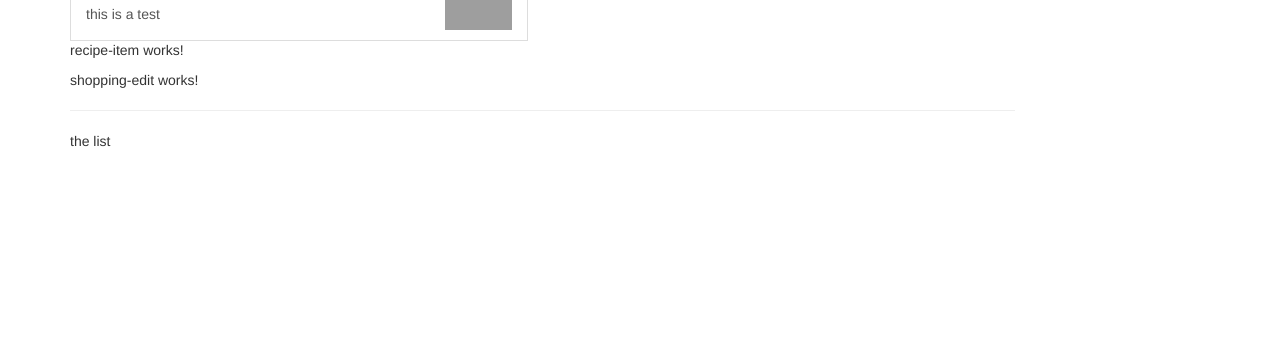
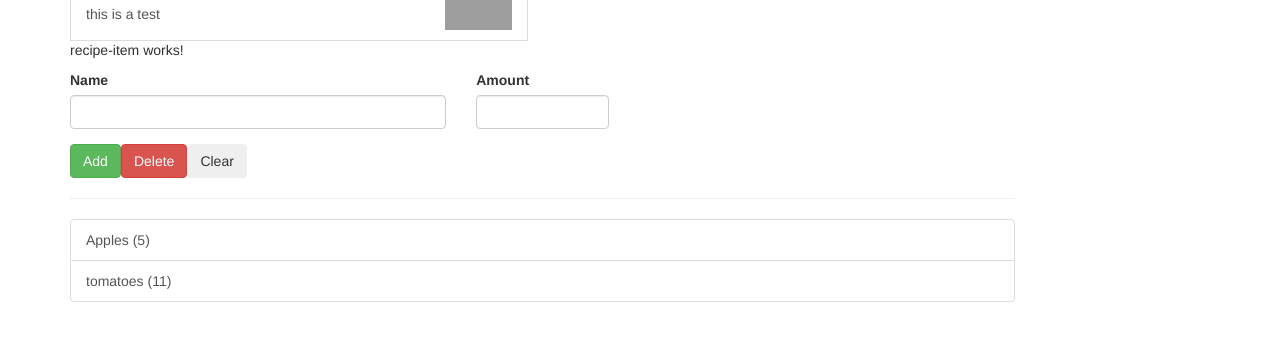
Before and after one commit to koglesby/reciperoost, an Angular app: page / in a window 1280 px wide. Shown: the part 320-660 px from the top of the page. Built offline with nearby package versions, Linux system fonts and the light colour scheme; grey boxes are pictures that could not be loaded.

Commit message:
Ingredient model and shopping list component

```diff
--- /dev/null
+++ b/src/app/shared/ingredient.model.ts
@@ -0,0 +1,3 @@
+export class Ingredient {
+  constructor(public name: string, public amount: number) {}
+}
--- a/src/app/shopping-list/shopping-edit/shopping-edit.component.html
+++ b/src/app/shopping-list/shopping-edit/shopping-edit.component.html
@@ -1,3 +1,23 @@
-<p>
-  shopping-edit works!
-</p>
+<div class="row">
+	<div class="col-xs-12">
+		<form >
+			<div class="row">
+				<div class="col-sm-5 form-group">
+					<label for="name">Name</label>
+					<input type="text" id="name" class="form-control">
+				</div>
+				<div class="col-sm-2 form-group">
+					<label for="amount">Amount</label>
+					<input type="number" id="amount" class="form-control">
+				</div>
+			</div>
+			<div class="row">
+				<div class="col-xs-12">
+					<button class="btn btn-success" type="submit">Add</button>
+					<button class="btn btn-danger" type="button">Delete</button>
+					<button class="btn btn-primare" type="button">Clear</button>
+				</div>
+			</div>
+		</form>
+	</div>
+</div>
--- a/src/app/shopping-list/shopping-list.component.html
+++ b/src/app/shopping-list/shopping-list.component.html
@@ -2,6 +2,13 @@
   <div class="col-xs-10">
     <app-shopping-edit></app-shopping-edit>
     <hr>
-    <p>the list</p>
+    <ul class="list-group">
+      <a
+        style="cursor: pointer"
+        class="list-group-item"
+        *ngFor="let ingredient of ingredients">
+        {{ ingredient.name }} ({{ ingredient.amount }})
+      </a>
+    </ul>
   </div>
 </div>
--- a/src/app/shopping-list/shopping-list.component.ts
+++ b/src/app/shopping-list/shopping-list.component.ts
@@ -1,4 +1,5 @@
 import { Component, OnInit } from '@angular/core';
+import { Ingredient } from '../shared/ingredient.model';
 
 @Component({
   selector: 'app-shopping-list',
@@ -6,6 +7,10 @@
   styleUrls: ['./shopping-list.component.css']
 })
 export class ShoppingListComponent implements OnInit {
+  ingredients: Ingredient[] = [
+    new Ingredient('Apples', 5),
+    new Ingredient('tomatoes', 11)
+  ];
 
   constructor() { }
 
```
